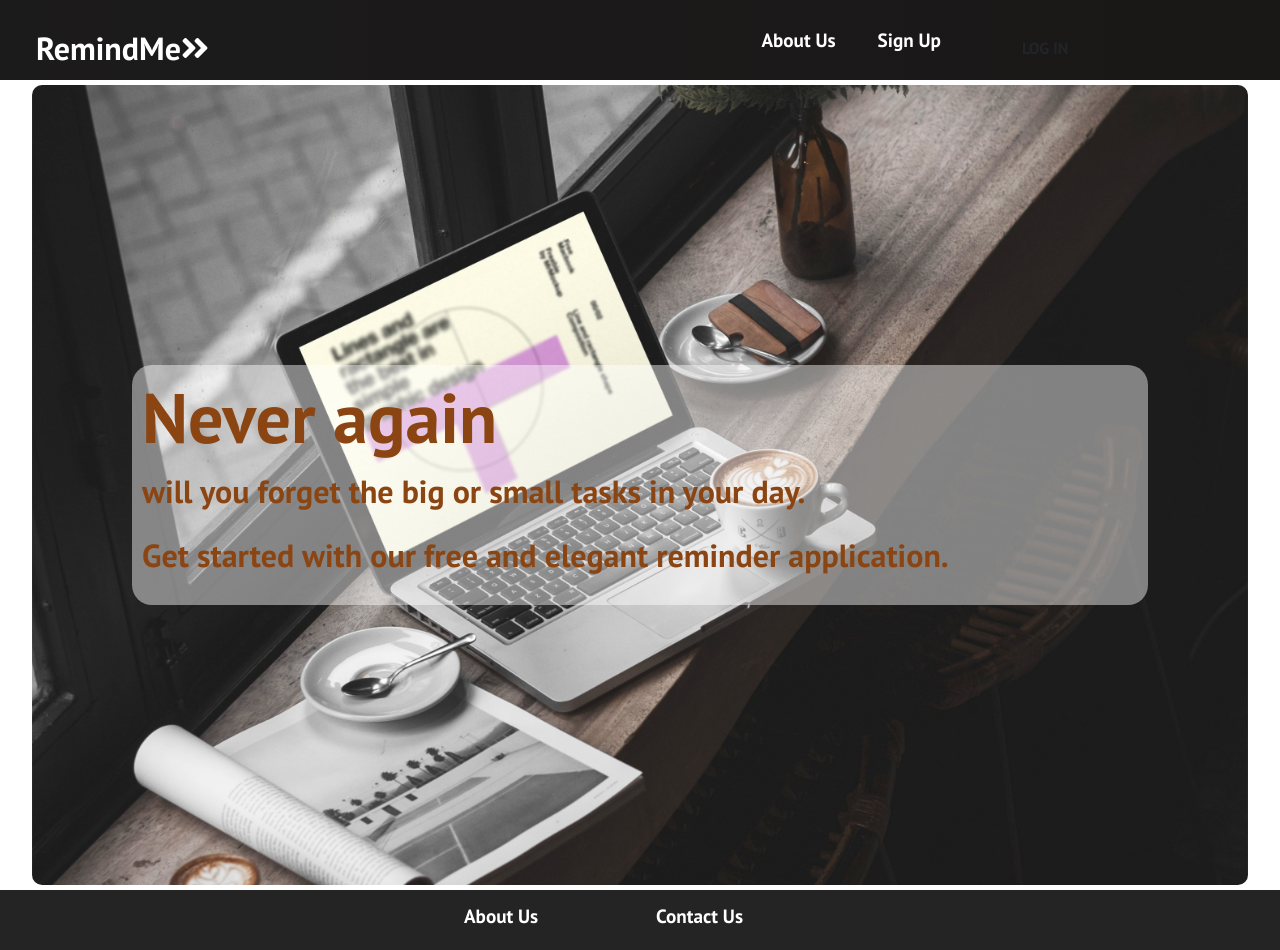
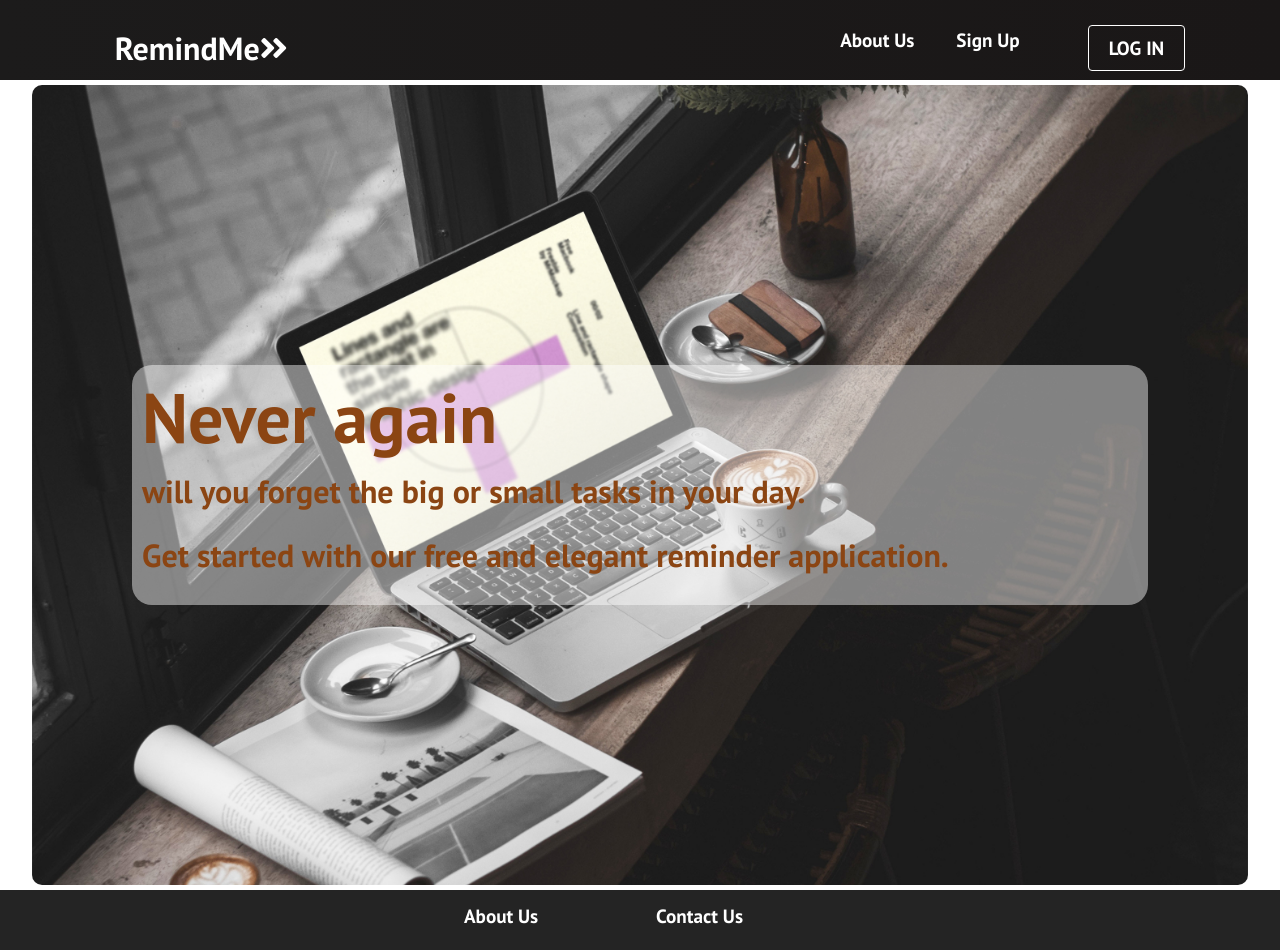
Before and after one commit to bnegussie/RemindMe, a React (Create React App) app in the folder client/: page / in a window 1280 px wide. Built offline with nearby package versions, Linux system fonts and the light colour scheme; no server answers; the HTML template or start-up script is replaced by a standard one.

Commit message:
v0.2.4 resolved the UI bug which was causing the LogIn button to not be visible.

```diff
--- a/client/src/App.css
+++ b/client/src/App.css
@@ -102,6 +102,15 @@
   transition: all 0.3s ease-out;
 }
 
+a.btn-mobile > button {
+  background-color: transparent;
+  color: #fff;
+  padding: 8px 20px;
+  border: 1px solid var(--primary);
+  transition: all 0.3s ease-out;
+  font-size: 1.2rem;
+}
+
 .btn--medium {
   padding: 8px 20px;
   font-size: 20px;
@@ -182,6 +191,18 @@
 /************************************ END: LANDINGPAGE.JS ****************************************/
 /************************************ START: NAVBAR.JS *******************************************/
 .navbar {
+  background: linear-gradient(90deg, rgb(28, 27, 27) 0%, rgb(26, 23, 23) 100%);
+  height: 80px;
+  display: flex;
+  justify-content: center;
+  align-items: center;
+  font-size: 1.2rem;
+  position: sticky;
+  top: 0;
+  z-index: 999;
+}
+
+#root > nav {
   background: linear-gradient(90deg, rgb(28, 27, 27) 0%, rgb(26, 23, 23) 100%);
   height: 80px;
   display: flex;
```
